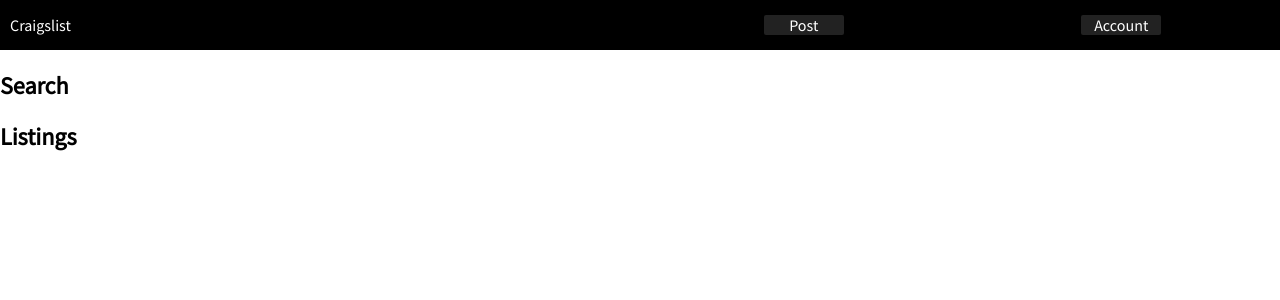
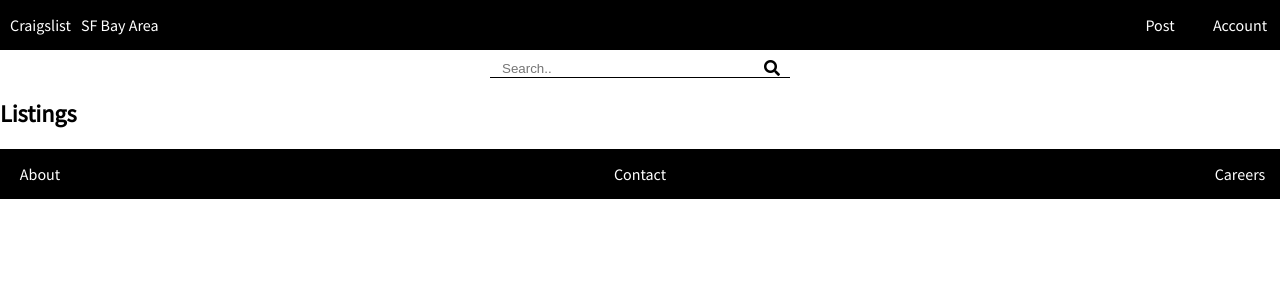
Before and after one commit to kaibrabo/cl_flask, a Flask app: page / in a window 1280 px wide. Shown: the top 300 px of the page. Run offline with Flask 2, Linux system fonts and the light colour scheme; some libraries are stand-ins or nearby versions; some web fonts are replaced.

Commit message:
basic styling and search on index

```diff
--- a/app.py
+++ b/app.py
@@ -2,9 +2,30 @@ import os
 from flask import Flask, render_template
 app = Flask(__name__)
 
-@app.route('/')
-def index():
-    return render_template('index.html')
+def create_app(test_config=None):
+    # create and configure the app
+    app = Flask(__name__, instance_relative_config=True)
+    app.config.from_mapping(
+        SECRET_KEY='dev',
+        DATABASE=os.path.join(app.instance_path, 'flaskr.sqlite'),
+    )
+
+    if test_config is None:
+        # load the instance config, if it exists, when not testing
+        app.config.from_pyfile('config.py', silent=True)
+    else:
+        # load the test config if passed in
+        app.config.from_mapping(test_config)
+
+    # ensure the instance folder exists
+    try:
+        os.makedirs(app.instance_path)
+    except OSError:
+        pass
+
+    @app.route('/')
+    def index():
+        return render_template('index.html')
 
 
 # Server (c9) - https://community.c9.io/t/cant-preview-in-aws-c9/23340/4
--- a/static/index.css
+++ b/static/index.css
@@ -20,21 +20,68 @@ body {
 }
 
 .navbar-header {
+    display: flex;
     width: 50%;
     margin: auto 0;
     padding-left: 10px;
 }
 
+.navbar-header-location {
+    margin: 0 10px;
+}
+
 .navbar-items {
     width: 50%;
     display: flex;
-    justify-content: space-around;
+    justify-content: flex-end;
 }
 
-.navbar-item {
+.navbar-item,
+.footer-item {
     margin: auto 0;
     text-align: center;
     width: 80px;
-    background-color: #222;
-    border-radius: 2px;
 }
+
+.navbar-header-link,
+.navbar-item-link,
+.footer-link {
+    color: #fff;
+    text-decoration: none;
+}
+
+/*Search Bar*/
+
+.search {
+    width: 100%;
+    margin: 10px auto;
+}
+
+.searchbar {
+    width: 50%;
+    margin: 0 auto;
+    display: flex;
+    justify-content: space-around;
+    border-bottom: 1px solid black;
+    max-width: 300px;
+}
+
+.search-input {
+    width: 80%;
+    border-style: none;
+}
+
+.search-input:focus {
+    outline: none;
+}
+
+/*Footer*/
+
+.footer-items {
+    display: flex;
+    justify-content: space-between;
+    width: 100%;
+    height: 50px;
+    background-color: black;
+    color: white;
+}
--- a/templates/index.html
+++ b/templates/index.html
@@ -4,27 +4,67 @@
         <title>Craigslist</title>
 
         <link href="https://fonts.googleapis.com/css?family=Coiny|Source+Sans+Pro" rel="stylesheet">
+        <link rel="stylesheet" href="https://use.fontawesome.com/releases/v5.6.3/css/all.css" integrity="sha384-UHRtZLI+pbxtHCWp1t77Bi1L4ZtiqrqD80Kn4Z8NTSRyMA2Fd33n5dQ8lWUE00s/" crossorigin="anonymous">
 
         <link href="../static/index.css" rel="stylesheet">
     </head>
     <body>
         <nav class="navbar">
             <header class="navbar-header">
-                Craigslist
+                <a href="#" class="navbar-header-link">
+                    Craigslist
+                </a>
+
+                <!-- Set location of user-->
+                <span class="navbar-header-location">
+                    SF Bay Area
+                </span>
             </header>
 
             <div class="navbar-items">
                 <div class="navbar-item">
-                    Post
+                    <a href="#" class="navbar-item-link">
+                        Post
+                    </a>
                 </div>
                 <div class="navbar-item">
-                    Account
+                    <a href="#" class="navbar-item-link">
+                        Account
+                    </a>
                 </div>
             </div>
         </nav>
-        <h2>Search</h2>
+
+        <!-- Search Bar -->
+        <section class="search">
+            <div class="searchbar">
+                <input type="text" class="search-input" placeholder="Search..">
+                <i class="fas fa-search"></i>
+            </div>
+        </section>
+
+
+        <!-- Render Template for Listings -->
         <h2>Listings</h2>
 
-
+        <footer>
+            <div class="footer-items">
+                <div class="footer-item">
+                    <a href="#" class="footer-link">
+                        About
+                    </a>
+                </div>
+                <div class="footer-item">
+                    <a href="#" class="footer-link">
+                        Contact
+                    </a>
+                </div>
+                <div class="footer-item">
+                    <a href="#" class="footer-link">
+                        Careers
+                    </a>
+                </div>
+            </div>
+        </footer>
     </body>
 </html>
```
Also changed, not shown: README.md.
